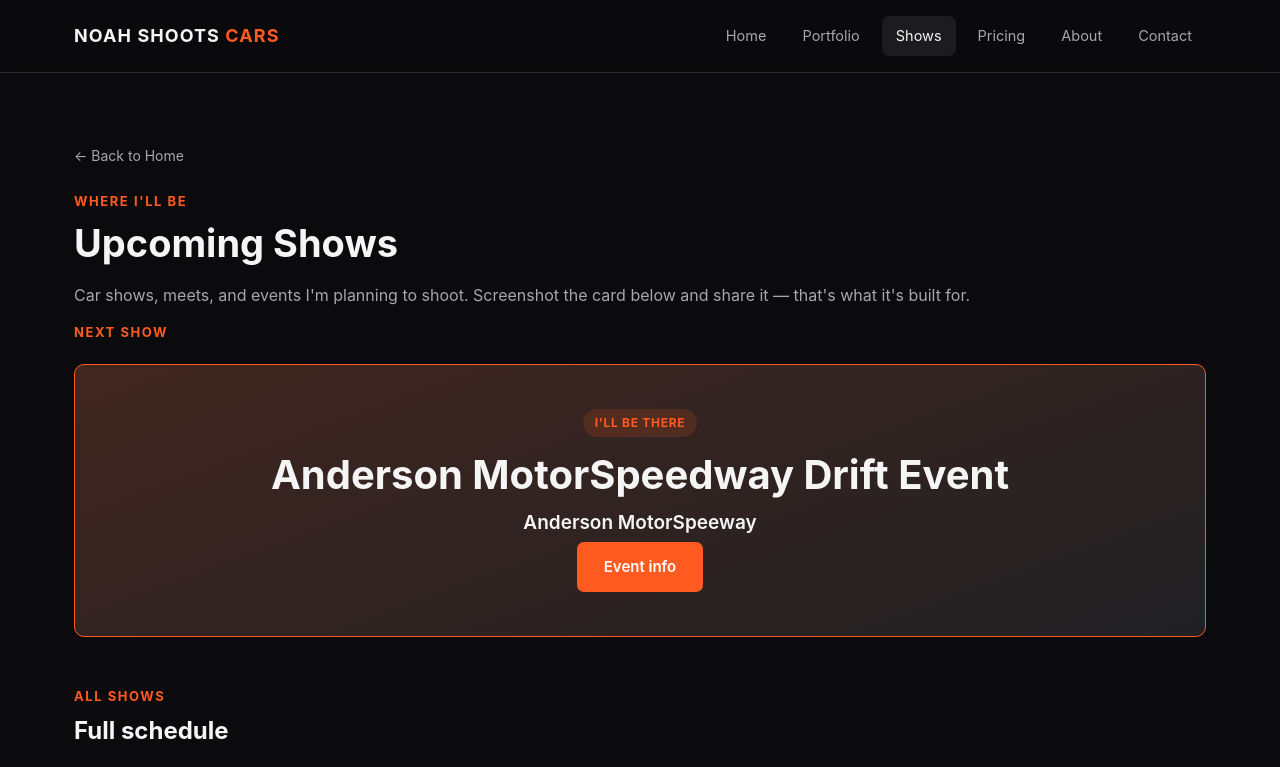
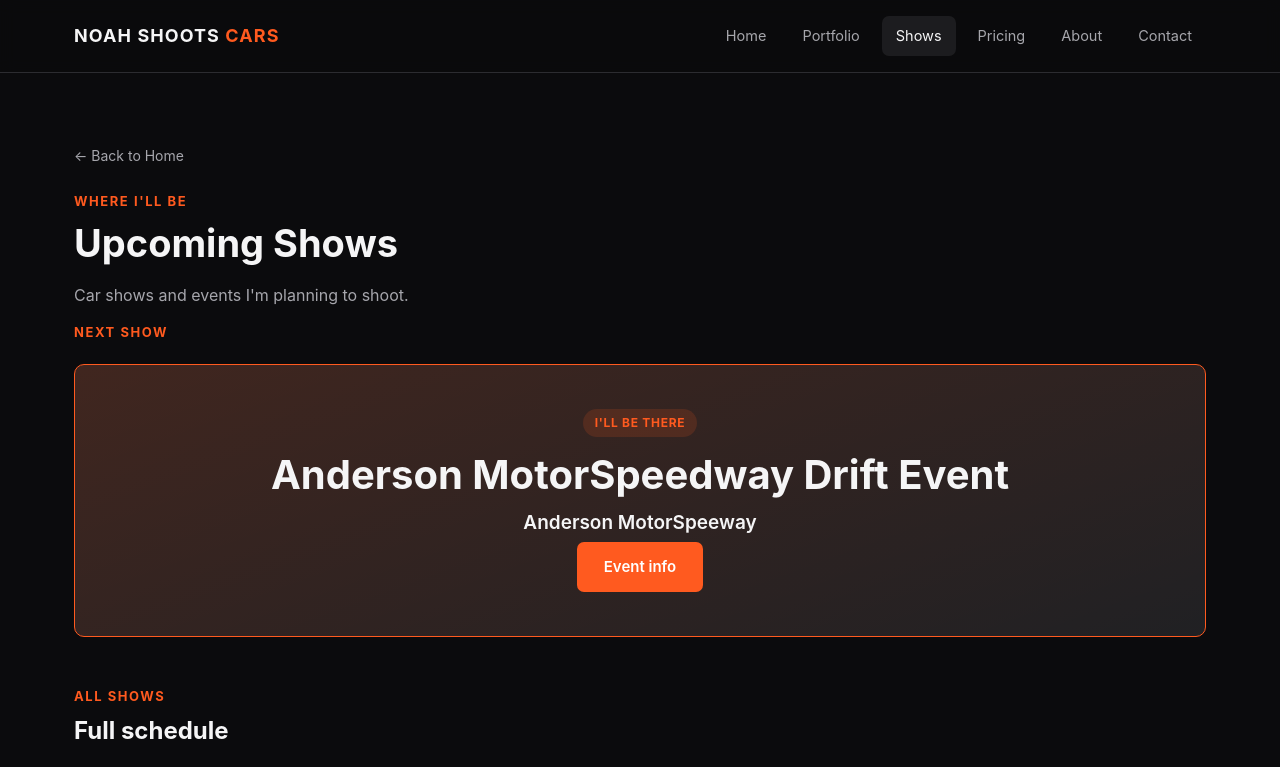
Before and after one commit to noahshootscarsoninsta/noahshootscars, a website: page noah-shoots-cars-site/noah-shoots-cars-site/shows.html in a window 1280 px wide. Shown: the top 767 px of the page. Drawn offline with Linux system fonts and the light colour scheme.

Commit message:
Update shows.html

```diff
--- a/noah-shoots-cars-site/noah-shoots-cars-site/shows.html
+++ b/noah-shoots-cars-site/noah-shoots-cars-site/shows.html
@@ -4,7 +4,7 @@
 <meta charset="UTF-8">
 <meta name="viewport" content="width=device-width, initial-scale=1.0">
 <title>Upcoming Shows — Noah Shoots Cars</title>
-<meta name="description" content="Where to find Noah Shoots Cars next — upcoming car shows, meets, and events around Greenville, SC.">
+<meta name="description" content="Where to find Noah Shoots Cars next — upcoming car shows and events around Greenville, SC.">
 <link rel="stylesheet" href="/css/style.css">
 </head>
 <body data-page="shows">
@@ -30,7 +30,7 @@
   <a class="back-link" href="/">&larr; Back to Home</a>
   <div class="eyebrow">Where I'll Be</div>
   <h2 style="font-size:38px;">Upcoming Shows</h2>
-  <p>Car shows, meets, and events I'm planning to shoot. Screenshot the card below and share it — that's what it's built for.</p>
+  <p>Car shows and events I'm planning to shoot.</p>
 
   <div id="nextShowWrap"></div>
 
```
